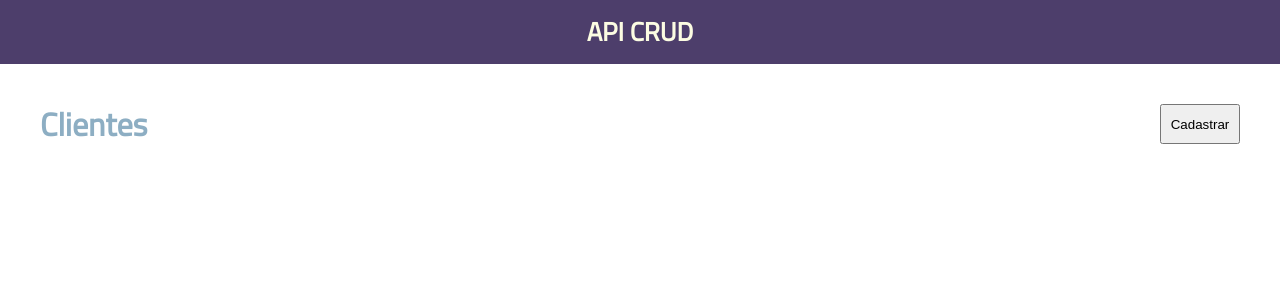
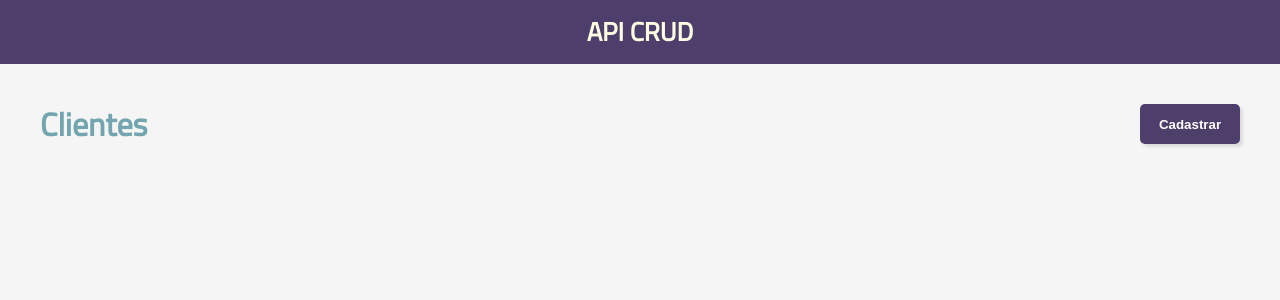
Before and after one commit to marcelogomes90/crud-react, a React (Vite) app: page / in a window 1280 px wide. Shown: the top 300 px of the page. Built offline with nearby package versions, Linux system fonts and the light colour scheme.

Commit message:
feat: create modal component

```diff
--- /dev/null
+++ b/src/components/modal/container.js
@@ -0,0 +1,14 @@
+import styled from "styled-components";
+
+const Container = styled.div`
+
+    position: fixed;
+    width: 30%;
+    height: 50%;
+    margin: 0 35% 0 35%;
+    background-color: white;
+    border-radius: 10px;
+
+`
+
+export default Container;
--- /dev/null
+++ b/src/components/modal/modal.jsx
@@ -0,0 +1,10 @@
+import Container from "./container";
+
+function Modal(props) {
+
+    return (
+        <Container></Container>
+    )
+}
+
+export default Modal;
--- a/src/components/registration/button.js
+++ b/src/components/registration/button.js
@@ -3,7 +3,19 @@ import styled from "styled-components";
 const Button = styled.button`
 
     height: 40px;
-    width: 80px;
+    width: 100px;
+    background-color: #4d3e6b;
+    border: none;
+    color: white;
+    border-radius: 5px;
+    font-weight: bold;
+    cursor: pointer;
+    box-shadow: 3px 3px 3px rgba(0, 0, 0, 0.1);
+
+    &:hover{
+        box-shadow: 5px 5px 5px rgba(0, 0, 0, 0.2);
+        transform: translateY(-2px);
+    }
 `
 
 export default Button;
--- a/src/components/registration/registration.jsx
+++ b/src/components/registration/registration.jsx
@@ -1,13 +1,25 @@
+import { useState } from "react";
+import Modal from "../modal/modal";
 import Button from "./button";
 import Container from "./container";
 import Title from "./title";
 
 function Registration() {
+
+    const [modalOpen, setModalOpen] = useState(false);
+
+    const openModal = () => {
+        setModalOpen(true);
+    }
+
     return (
-        <Container>
-            <Title>Clientes</Title>
-            <Button>Cadastrar</Button>
-        </Container>
+        <>
+            <Container>
+                <Title>Clientes</Title>
+                <Button onClick={openModal}>Cadastrar</Button>
+            </Container>
+            { modalOpen ? <Modal /> : null }
+        </>
     )
 }
 
--- a/src/components/registration/title.js
+++ b/src/components/registration/title.js
@@ -3,7 +3,7 @@ import styled from "styled-components";
 const Title = styled.h1`
 
     margin: 0;
-    color: #8daec3;
+    color: #72a5ae;
 
 `
 
--- a/src/styles/globalStyle.js
+++ b/src/styles/globalStyle.js
@@ -5,6 +5,7 @@ const GlobalStyle = createGlobalStyle`
     body {
         margin: 0;
         padding: 0;
+        background-color: whitesmoke;
         box-sizing: border-box;
         font-family: 'Cairo', sans-serif;
     }
```
